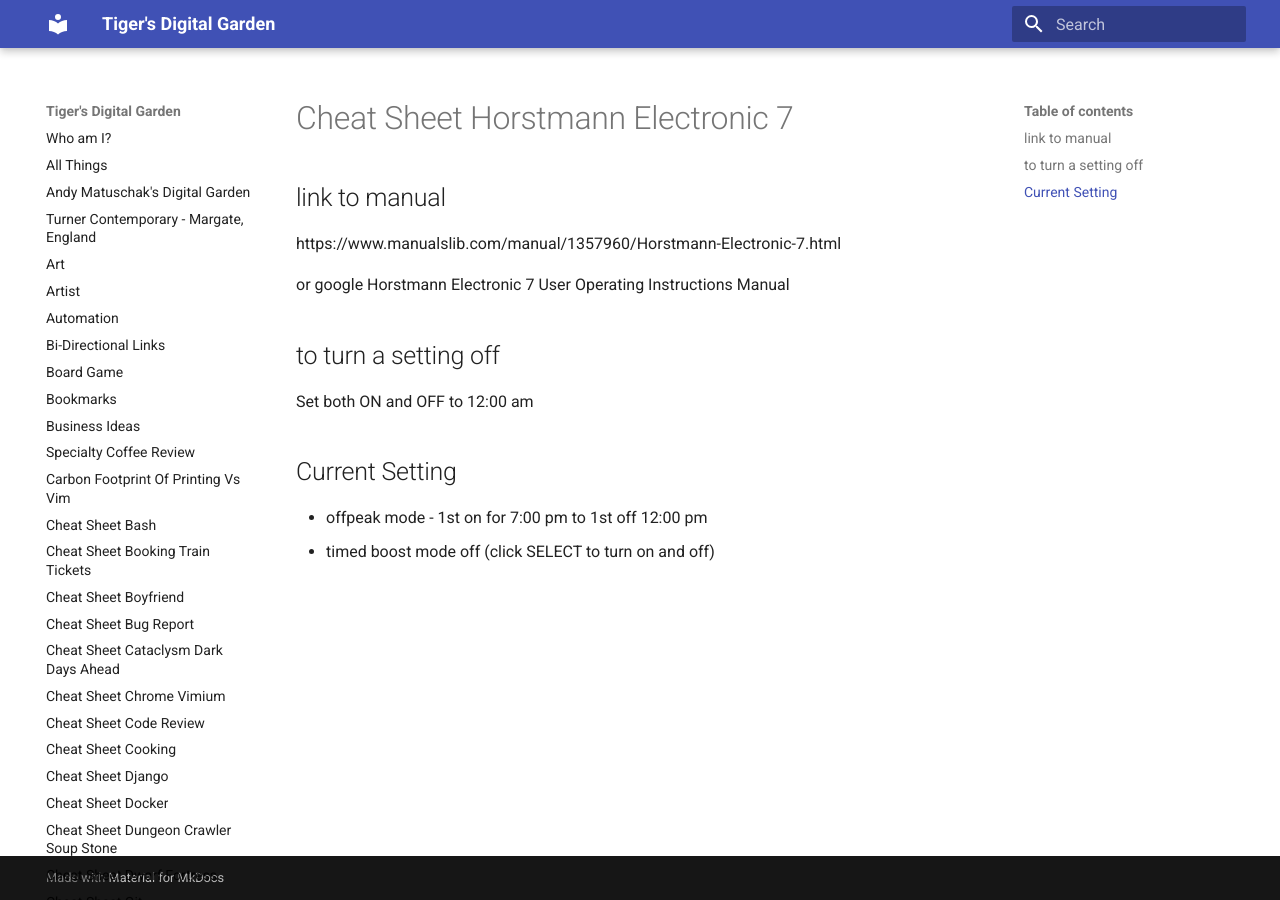
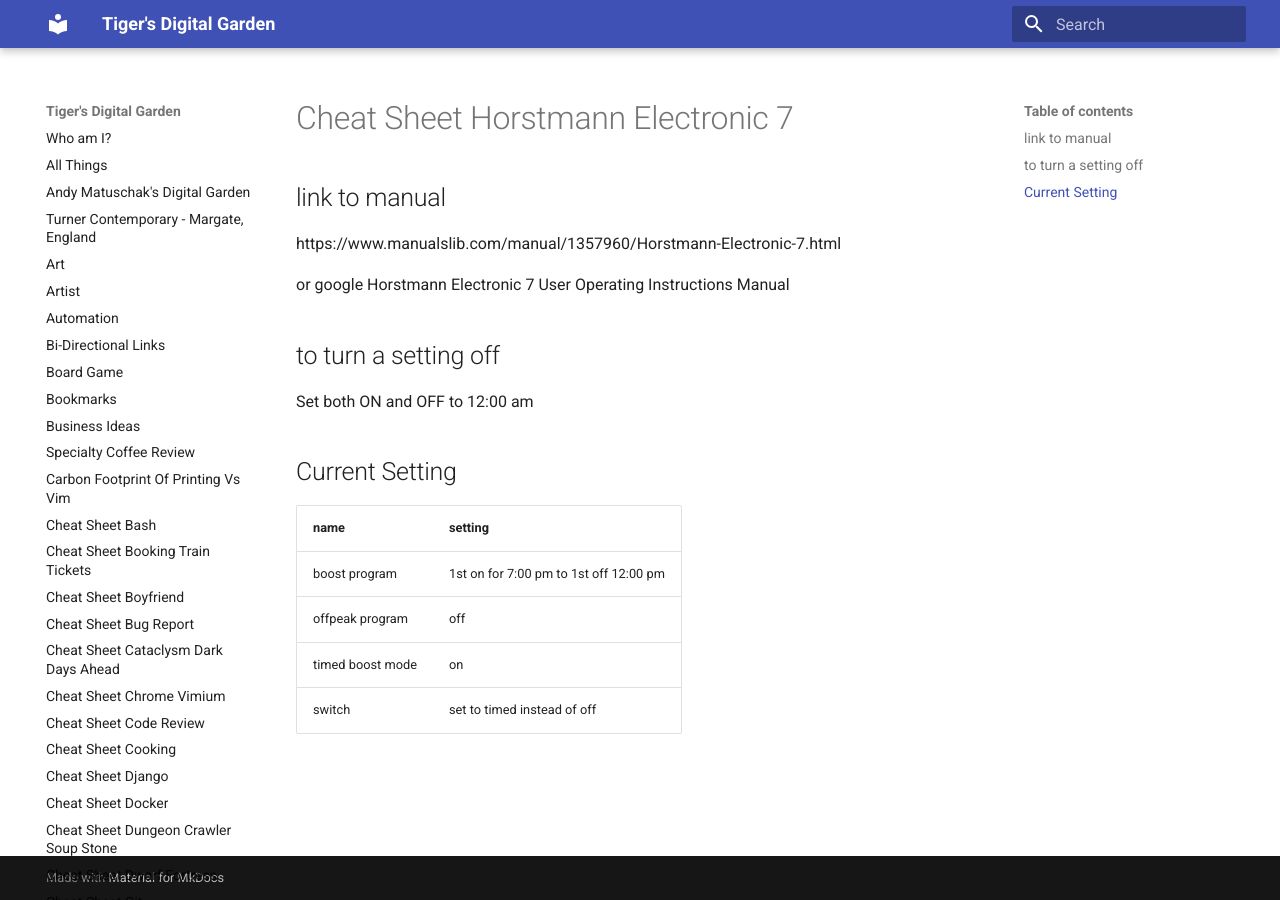
Before and after one commit to ynotstartups/notes, an MkDocs documentation site: the page built from notes/cheat-sheet-horstmann-electronic-7.md, in a window 1280 px wide. Built offline with MkDocs 1.6.1 and Material for MkDocs 9.7.7, drawn with Linux system fonts in a browser that asks for light colours.

Commit message:
correct setting

```diff
--- a/notes/cheat-sheet-horstmann-electronic-7.md
+++ b/notes/cheat-sheet-horstmann-electronic-7.md
@@ -12,5 +12,9 @@ Set both ON and OFF to 12:00 am
 
 ## Current Setting
 
-- offpeak mode - 1st on for 7:00 pm to 1st off 12:00 pm
-- timed boost mode off (click SELECT to turn on and off)
+| name             | setting                                |
+| ---------------- | -------------------------------------- |
+| boost program    | 1st on for 7:00 pm to 1st off 12:00 pm |
+| offpeak program  | off                                    |
+| timed boost mode | on                                     |
+| switch           | set to timed instead of off            |
```
